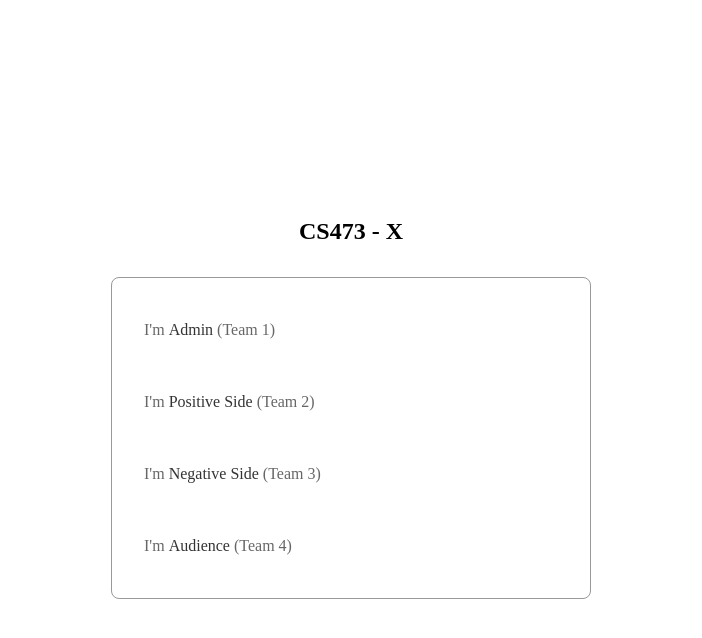
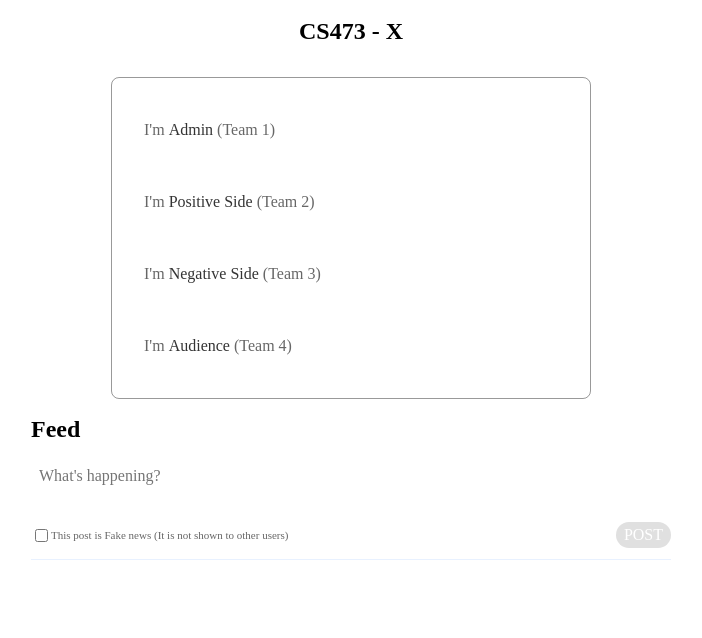
Before and after one commit to Gabul99/CS473-x, a React (Create React App) app: page / in a window 1280 px wide. Shown: the top 638 px of the page, without its empty margins (289-991 px from the left). Built offline with nearby package versions, Linux system fonts and the light colour scheme; no server answers; a web font is replaced by a local one.

Commit message:
FeedInput

```diff
--- a/src/App.tsx
+++ b/src/App.tsx
@@ -2,14 +2,19 @@ import React from 'react';
 import styled from 'styled-components';
 import './App.css';
 import Colors from "./style/Colors";
-import LoginPage from "./LoginPage";
+import LoginPage from "./pages/LoginPage";
 import {useRecoilValue} from "recoil";
 import {userAtom} from "./store/UserAtom";
+import UserType from "./data/UserEnum";
+import FeedPage from "./pages/FeedPage";
 
 const Container = styled.div`
   width: 100vw;
   height: 100vh;
   background-color: ${Colors.WHITE100};
+  display: flex;
+  flex-direction: column;
+  align-items: center;
 `;
 
 function App() {
@@ -18,6 +23,7 @@ function App() {
   return (
     <Container>
       {user === null && <LoginPage />}
+      {user?.userType !== UserType.ADMIN && <FeedPage />}
     </Container>
   );
 }
--- /dev/null
+++ b/src/component/FeedInput.tsx
@@ -0,0 +1,70 @@
+import React, {useState} from 'react';
+import styled from "styled-components";
+import Colors from "../style/Colors";
+
+const Container = styled.div`
+  width: 100%;
+  height: fit-content;
+  display: flex;
+  flex-direction: column;
+  border-bottom: 1px solid ${Colors.BLUE_LIGHT};
+`;
+
+const Input = styled.textarea`
+  all: unset;
+  box-sizing: border-box;
+  width: 100%;
+  padding: 8px;
+`;
+
+const FactCheckbox = styled.input`
+`;
+
+const BottomBar = styled.div`
+  width: 100%;
+  height: 48px;
+  display: flex;
+  flex-direction: row;
+  align-items: center;
+
+  .desc {
+    font-size: 11px;
+    color: ${Colors.BLACK60};
+    margin-right: auto;
+  }
+`;
+
+const PostButton = styled.div`
+  display: flex;
+  align-items: center;
+  justify-content: center;
+  border-radius: 16px;
+  background-color: ${Colors.BLUE_MEDIUM};
+  cursor: pointer;
+  box-sizing: border-box;
+  padding: 4px 8px;
+
+  font-family: "bold", serif;
+  color: ${Colors.WHITE100};
+
+  &.inactive {
+    background-color: ${Colors.GREY40};
+  }
+`;
+
+const FeedInput = () => {
+  const [content, setContent] = useState<string>('');
+  const [isFact, setFact] = useState<boolean>(false);
+  return (
+    <Container>
+      <Input placeholder={"What's happening?"} value={content} onChange={e => setContent(e.target.value)} wrap={'soft'} />
+      <BottomBar>
+        <FactCheckbox type={'checkbox'} checked={isFact} onChange={() => setFact(!isFact)} />
+        <p className={'desc'}>This post is Fake news (It is not shown to other users)</p>
+        <PostButton className={content === '' ? 'inactive' : ''}>POST</PostButton>
+      </BottomBar>
+    </Container>
+  );
+};
+
+export default FeedInput;
--- /dev/null
+++ b/src/pages/FeedPage.tsx
@@ -0,0 +1,26 @@
+import React from 'react';
+import styled from "styled-components";
+import FeedInput from "../component/FeedInput";
+
+const Container = styled.div`
+  width: 640px;
+  height: 100%;
+  display: flex;
+  flex-direction: column;
+`;
+
+const Title = styled.h1`
+  font-size: 24px;
+  font-family: "bold", serif;
+`;
+
+const FeedPage = () => {
+  return (
+    <Container>
+      <Title>Feed</Title>
+      <FeedInput />
+    </Container>
+  );
+};
+
+export default FeedPage;
--- a/src/LoginPage.tsx
+++ b/src/pages/LoginPage.tsx
@@ -1,10 +1,10 @@
 import axios from 'axios';
 import React, {useEffect, useState} from 'react';
 import styled from "styled-components";
-import Colors from "./style/Colors";
-import UserType from "./data/UserEnum";
+import Colors from "../style/Colors";
+import UserType from "../data/UserEnum";
 import { useSetRecoilState } from "recoil";
-import {userAtom} from "./store/UserAtom";
+import {userAtom} from "../store/UserAtom";
 
 const Container = styled.div`
   width: 100%;
```
